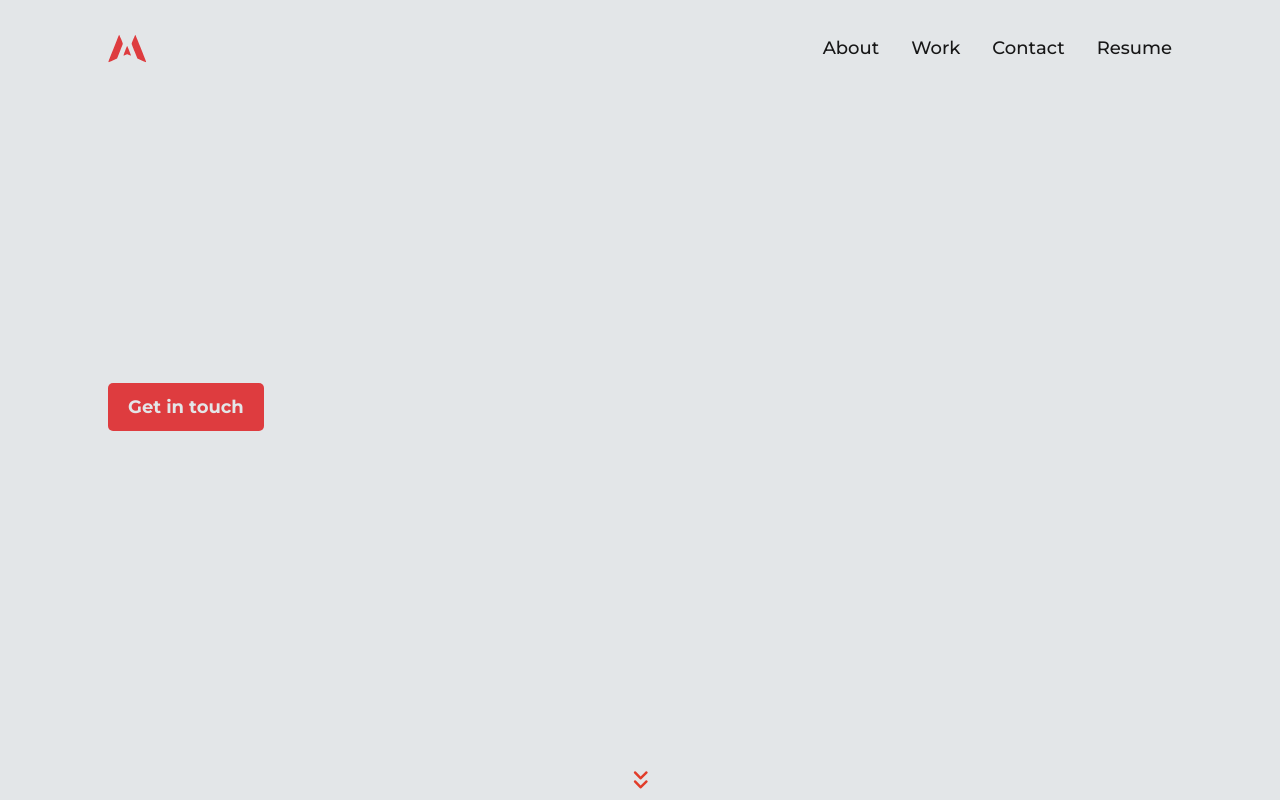
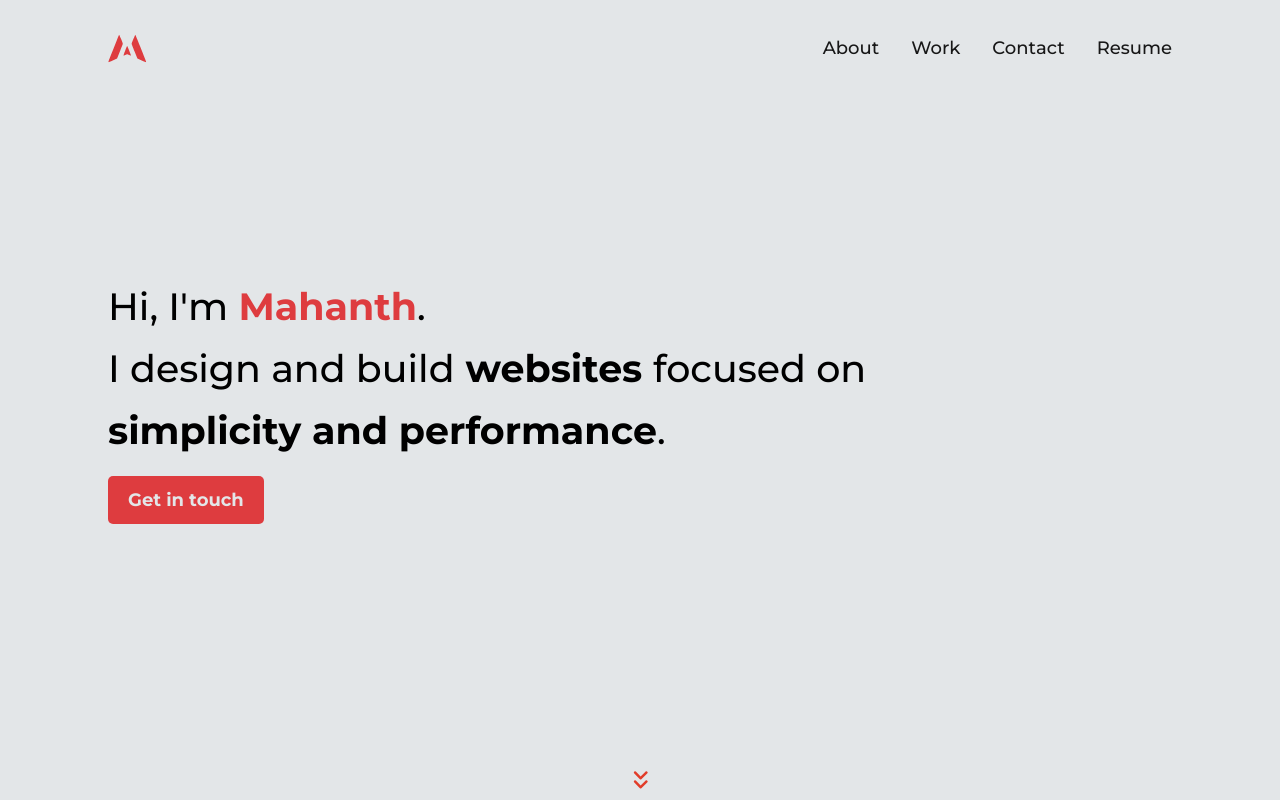
Before and after one commit to ZarryMyles/Portfolio, a Next.js app: page / in a window 1280 px wide. Shown: the top 800 px of the page. Built offline with nearby package versions, Linux system fonts and the light colour scheme.

Commit message:
Fixed aos bug

```diff
--- a/components/Landing.js
+++ b/components/Landing.js
@@ -9,7 +9,7 @@ export const Landing = () => {
           data-aos="fade-right"
           data-aos-duration="900"
           data-aos-easing="ease-in-out-cubic"
-          className="hidden md:text-[38px] leading-[34px] md:leading-[62px]"
+          className="hidden md:block md:text-[38px] leading-[34px] md:leading-[62px]"
         >
           Hi, I'm{" "}
           <span className="font-montserrat-bold text-primary">Mahanth</span>.
@@ -37,7 +37,7 @@ export const Landing = () => {
         <a
           data-aos="fade-right"
           data-aos-duration="900"
-          data-aos-delay="200"
+          data-aos-delay="300"
           href="#contact"
           className="hidden md:block mt-[14px]"
         >
```
